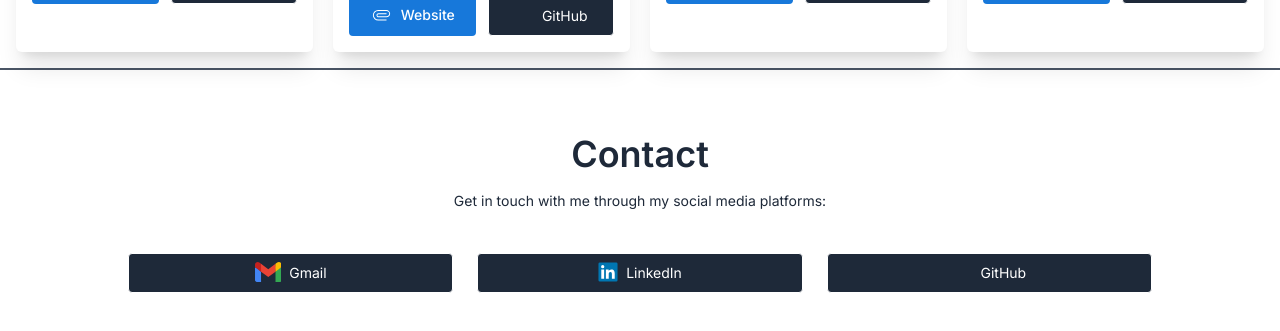
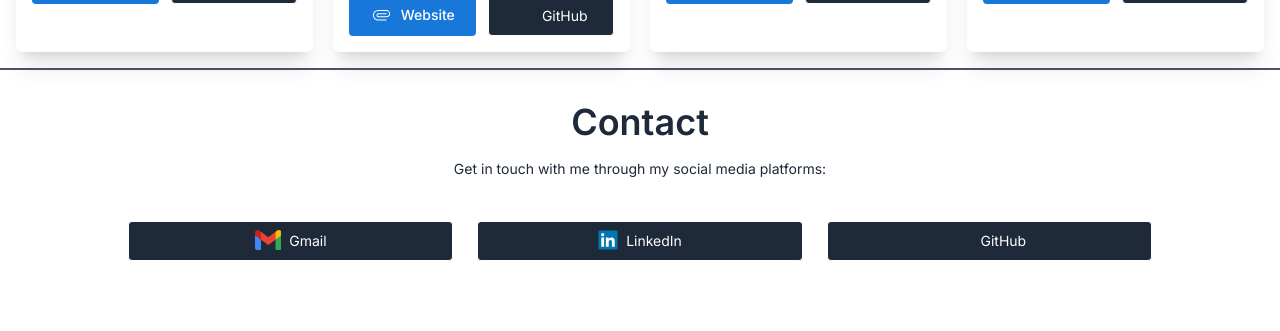
Before and after one commit to italoknd/portfolio, a Vue app in the folder my-portfolio/: page / in a window 1280 px wide. Shown: the part 2220-2551 px from the top of the page. After the commit the page ends 2513 px from the top, so only its background shows below. Built offline with nearby package versions, Linux system fonts and the light colour scheme.

Commit message:
layout corrections

```diff
--- a/my-portfolio/src/components/Contact.vue
+++ b/my-portfolio/src/components/Contact.vue
@@ -1,5 +1,5 @@
 <template>
-  <section id="get-in-touch" class="bg-white py-16 px-4 md:px-8">
+  <section id="get-in-touch" class="bg-white py-8 px-4 md:px-8">
     <div class="max-w-5xl mx-auto text-center">
       <h2 class="text-3xl md:text-4xl font-semibold text-gray-800 mb-4">
         Contact
--- a/my-portfolio/src/components/SideMenu.vue
+++ b/my-portfolio/src/components/SideMenu.vue
@@ -15,7 +15,7 @@
   >
     <ul>
       <li
-        class="p-2 text-left"
+        class="pl-3 p-2 text-left font-semibold"
         v-for="(item, index) in sideMenuItems"
         :key="index"
         @click="closeMenu(item.hrefName)"
```
